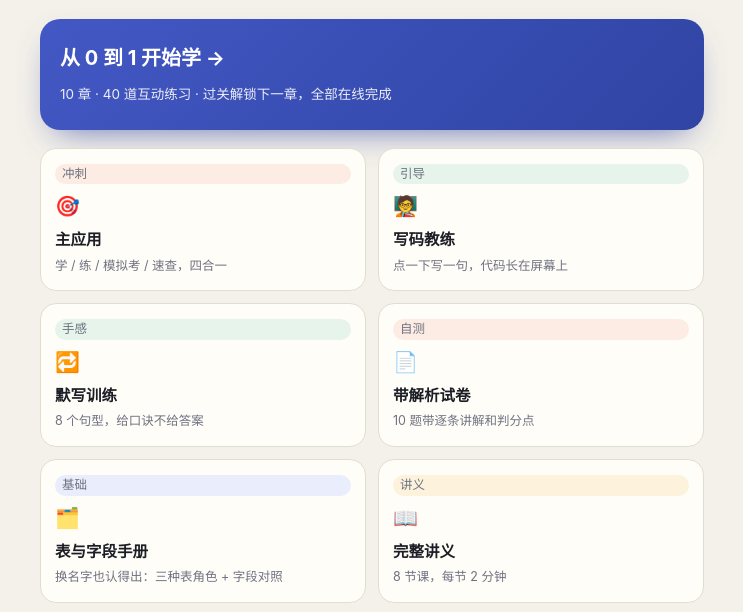
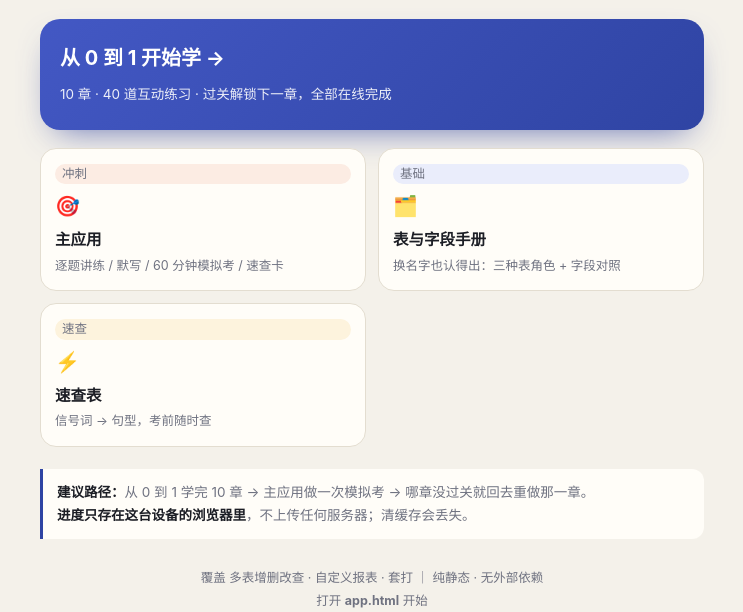
Before and after one commit to SwordNewNews/sql-sprint, a plain HTML site: page index.html in a window 1280 px wide. Shown: the part 153-765 px from the top of the page, without its empty margins (268-1011 px from the left). Drawn offline with Linux system fonts and the light colour scheme.

Commit message:
update index.html

```diff
--- a/index.html
+++ b/index.html
@@ -55,25 +55,7 @@
       <span class="tag t-rust">冲刺</span>
       <span class="ic">🎯</span>
       <b>主应用</b>
-      <span>学 / 练 / 模拟考 / 速查，四合一</span>
-    </a>
-    <a class="tile" href="coach.html">
-      <span class="tag t-green">引导</span>
-      <span class="ic">🧑‍🏫</span>
-      <b>写码教练</b>
-      <span>点一下写一句，代码长在屏幕上</span>
-    </a>
-    <a class="tile" href="drill.html">
-      <span class="tag t-green">手感</span>
-      <span class="ic">🔁</span>
-      <b>默写训练</b>
-      <span>8 个句型，给口诀不给答案</span>
-    </a>
-    <a class="tile" href="exam.html">
-      <span class="tag t-rust">自测</span>
-      <span class="ic">📄</span>
-      <b>带解析试卷</b>
-      <span>10 题带逐条讲解和判分点</span>
+      <span>逐题讲练 / 默写 / 60 分钟模拟考 / 速查卡</span>
     </a>
     <a class="tile" href="schema.html">
       <span class="tag t-blue">基础</span>
@@ -81,23 +63,11 @@
       <b>表与字段手册</b>
       <span>换名字也认得出：三种表角色 + 字段对照</span>
     </a>
-    <a class="tile" href="class.html">
-      <span class="tag t-gold">讲义</span>
-      <span class="ic">📖</span>
-      <b>完整讲义</b>
-      <span>8 节课，每节 2 分钟</span>
-    </a>
     <a class="tile" href="study.html">
       <span class="tag t-gold">速查</span>
       <span class="ic">⚡</span>
-      <b>考前速查表</b>
-      <span>纯模板，随时查</span>
-    </a>
-    <a class="tile" href="game.html">
-      <span class="tag t-green">换脑</span>
-      <span class="ic">🎮</span>
-      <b>闯关游戏</b>
-      <span>12 关，有经验值和连击</span>
+      <b>速查表</b>
+      <span>信号词 → 句型，考前随时查</span>
     </a>
   </div>
 
```
